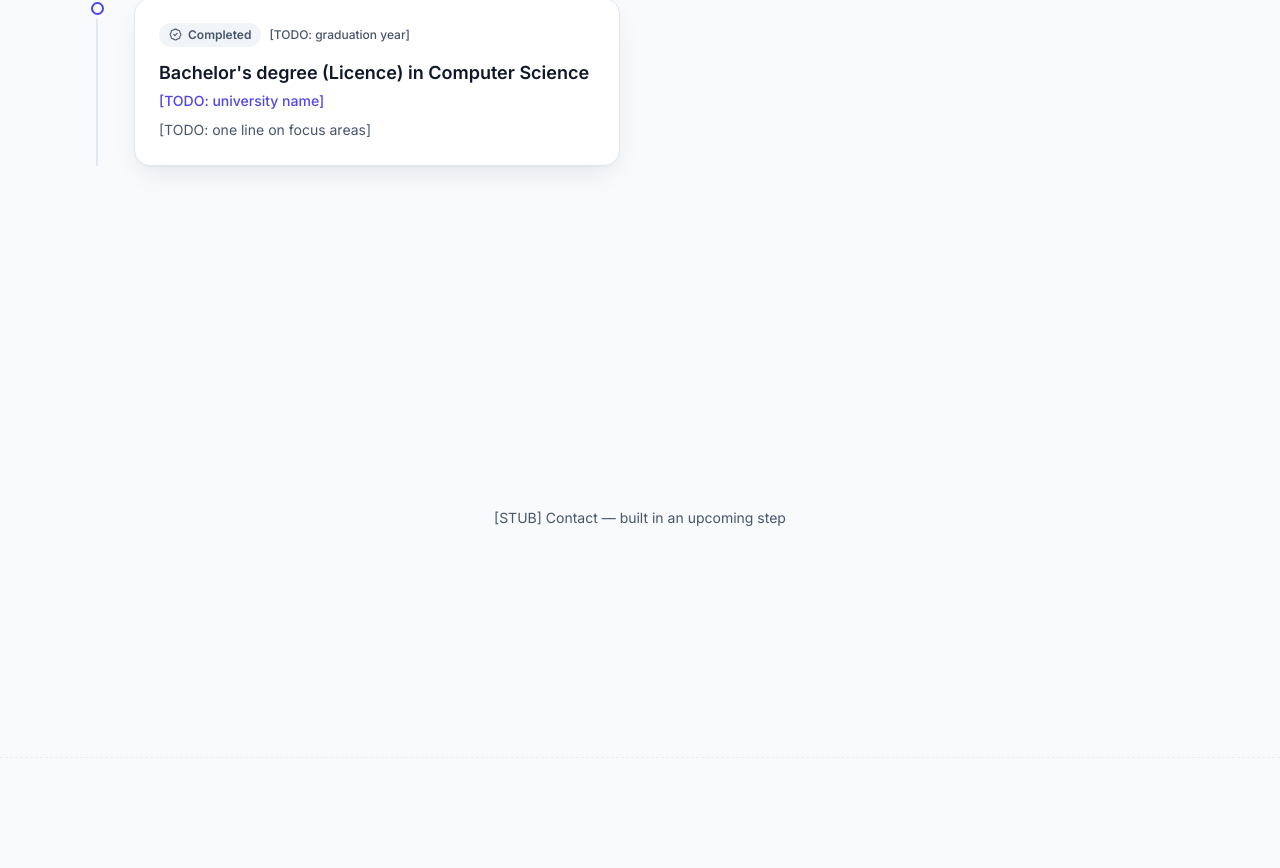
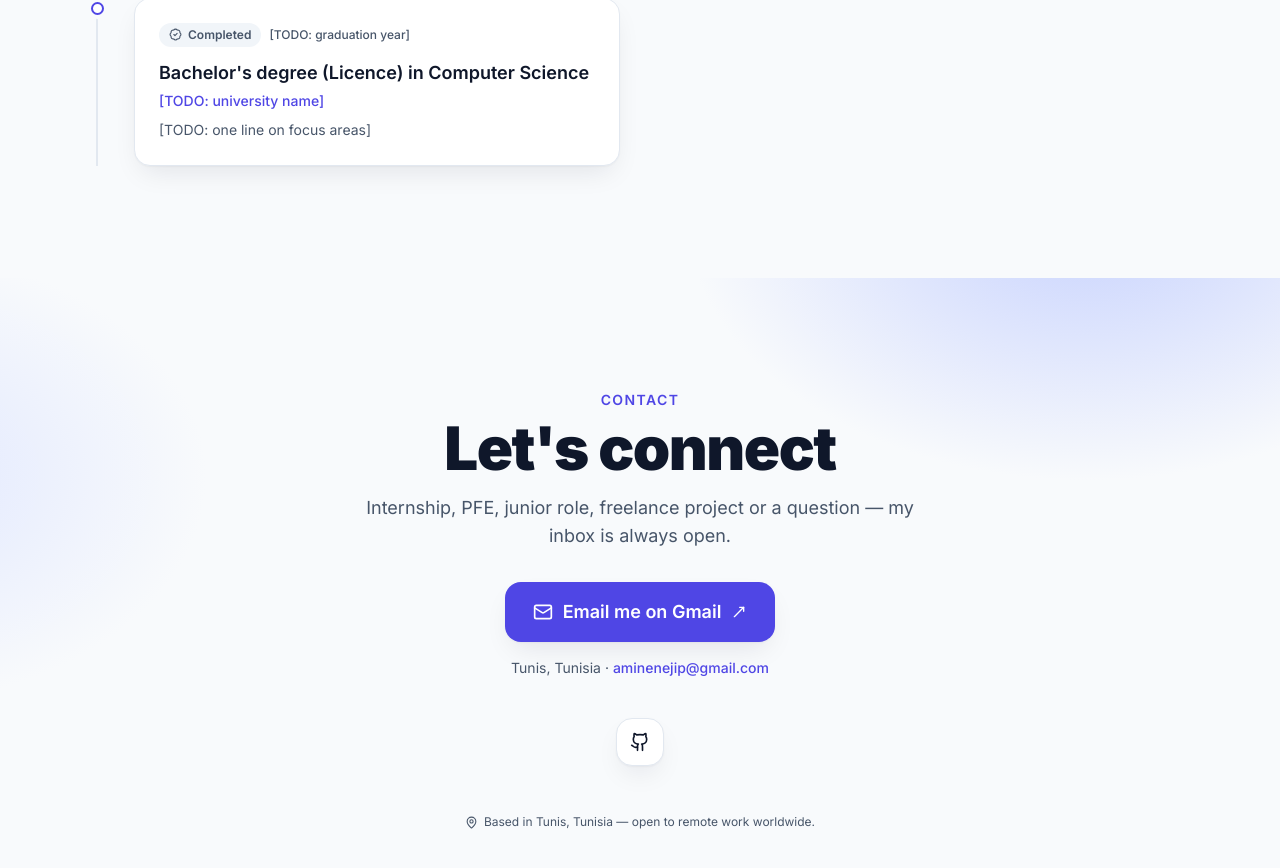
Before and after one commit to aminenejip/portfolio, a React (Vite) app: page / in a window 1280 px wide. Shown: the part 3267-4135 px from the top of the page. Before the commit the page ends 4025 px from the top, so only its background shows below. Built offline with nearby package versions, Linux system fonts and the light colour scheme.

Commit message:
Contact: big headline, Gmail direct compose button, conditional social row (no Web3Forms)

```diff
--- a/src/App.jsx
+++ b/src/App.jsx
@@ -3,12 +3,12 @@ import Hero from "./components/Hero.jsx";
 import About from "./components/About.jsx";
 import Projects from "./components/Projects.jsx";
 import EducationAndCertifications from "./components/EducationAndCertifications.jsx";
+import Contact from "./components/Contact.jsx";
 
 /**
  * App shell.
  * Section order (fixed): Hero(Home) → About → Projects → Education → Contact.
- * Remaining sections are added one at a time; the stubs below keep anchor
- * navigation working until each real component replaces them.
+ * Footer is the last remaining component.
  */
 export default function App() {
   return (
@@ -24,22 +24,8 @@ export default function App() {
         <About />
         <Projects />
         <EducationAndCertifications />
-        <Stub id="contact" label="Contact" />
+        <Contact />
       </main>
     </>
   );
 }
-
-function Stub({ id, label }) {
-  return (
-    <section
-      id={id}
-      aria-label={label}
-      className="flex min-h-[60vh] items-center justify-center border-b border-dashed border-borderline/60"
-    >
-      <p className="text-sm text-muted">
-        [STUB] {label} — built in an upcoming step
-      </p>
-    </section>
-  );
-}
--- /dev/null
+++ b/src/components/Contact.jsx
@@ -0,0 +1,116 @@
+import { Github, Linkedin as LinkedinIcon, Mail, MapPin, MoveUpRight } from "lucide-react";
+import Reveal from "./Reveal.jsx";
+import { profile, social, sectionCopy } from "../data/portfolio.js";
+
+/**
+ * Contact — big headline, short honest text, email button that opens a
+ * Gmail compose window directly (per Amine's choice: no Web3Forms key,
+ * no form). Social icon row: real links only — placeholder LinkedIn stays
+ * hidden until a real URL is filled in portfolio.js.
+ */
+
+const isSafeUrl = (v) => typeof v === "string" && /^(https?:\/\/)/i.test(v.trim());
+const isRealEmail = (v) => typeof v === "string" && /^[^\s@]+@[^\s@]+\.[^\s@]+$/.test(v);
+
+export default function Contact() {
+  const { kicker, title, subtitle } = sectionCopy.contact;
+  const hasEmail = isRealEmail(profile.email) && !(profile.email ?? "").startsWith("[");
+  const linkedIn = isSafeUrl(social.linkedin) ? social.linkedin.trim() : null;
+  const github = isSafeUrl(social.github) ? social.github.trim() : null;
+
+  /* Opens the Gmail web compose window directly (no mail client config needed) */
+  const gmailComposeUrl = hasEmail
+    ? `https://mail.google.com/mail/?view=cm&fs=1&to=${encodeURIComponent(profile.email)}`
+    : null;
+
+  return (
+    <section id="contact" className="gradient-bg py-20 sm:py-24 lg:py-28" aria-labelledby="contact-title">
+      <div className="mx-auto max-w-3xl px-5 text-center sm:px-8">
+        <Reveal>
+          <p className="text-sm font-semibold uppercase tracking-widest text-link">{kicker}</p>
+          <h2 id="contact-title" className="mt-2 text-4xl font-black tracking-tight sm:text-5xl lg:text-6xl">
+            {title}
+          </h2>
+          <p className="mx-auto mt-4 max-w-xl text-base text-muted sm:text-lg">{subtitle}</p>
+        </Reveal>
+
+        {/* Email — Gmail compose directly */}
+        {hasEmail ? (
+          <Reveal delay={0.08}>
+            <a
+              href={gmailComposeUrl}
+              target="_blank"
+              rel="noreferrer noopener"
+              className="mt-8 inline-flex items-center gap-2.5 rounded-2xl bg-accent px-7 py-4 text-base font-semibold text-white shadow-card transition-colors hover:bg-accent-hover sm:text-lg"
+            >
+              <Mail size={20} aria-hidden />
+              Email me on Gmail
+              <MoveUpRight size={16} aria-hidden />
+            </a>
+            <p className="mt-4 text-sm text-muted">
+              {profile.location} ·{" "}
+              <a
+                href={`mailto:${profile.email}`}
+                className="font-medium text-link underline-offset-4 hover:underline"
+              >
+                {profile.email}
+              </a>
+            </p>
+          </Reveal>
+        ) : (
+          <Reveal delay={0.08}>
+            <p className="mt-8 rounded-2xl border border-dashed border-borderline bg-surface px-5 py-4 text-sm text-muted">
+              [TODO: add a real email to <code>profile.email</code> in{" "}
+              <code>src/data/portfolio.js</code> — the button shows up automatically]
+            </p>
+          </Reveal>
+        )}
+
+        {/* Social icon row — real links only */}
+        <Reveal delay={0.14}>
+          <ul className="mt-10 flex items-center justify-center gap-3" role="list" aria-label="Social profiles">
+            {github && (
+              <li>
+                <a
+                  href={github}
+                  target="_blank"
+                  rel="noreferrer noopener"
+                  aria-label="GitHub profile"
+                  className="grid size-12 place-items-center rounded-2xl border border-borderline bg-surface text-content shadow-card transition-colors hover:bg-surface-2"
+                >
+                  <Github size={20} aria-hidden />
+                </a>
+              </li>
+            )}
+            {linkedIn && (
+              <li>
+                <a
+                  href={linkedIn}
+                  target="_blank"
+                  rel="noreferrer noopener"
+                  aria-label="LinkedIn profile"
+                  className="grid size-12 place-items-center rounded-2xl border border-borderline bg-surface text-content shadow-card transition-colors hover:bg-surface-2"
+                >
+                  <LinkedinIcon size={20} aria-hidden />
+                </a>
+              </li>
+            )}
+          </ul>
+          {!github && !linkedIn && (
+            <p className="mt-10 text-sm text-muted">
+              [TODO: social links appear once <code>social</code> URLs are filled in{" "}
+              <code>src/data/portfolio.js</code>]
+            </p>
+          )}
+        </Reveal>
+
+        <Reveal delay={0.2}>
+          <p className="mt-12 flex items-center justify-center gap-1.5 text-xs text-muted">
+            <MapPin size={13} aria-hidden />
+            Based in Tunis, Tunisia — open to remote work worldwide.
+          </p>
+        </Reveal>
+      </div>
+    </section>
+  );
+}
--- a/src/data/portfolio.js
+++ b/src/data/portfolio.js
@@ -177,6 +177,12 @@ export const sectionCopy = {
     title: "Degrees and certified coursework",
     subtitle: "Formal computer science training, ongoing networking & cloud specialization.",
   },
+  contact: {
+    kicker: "Contact",
+    title: "Let's connect",
+    subtitle:
+      "Internship, PFE, junior role, freelance project or a question — my inbox is always open.",
+  },
 };
 
 /** TODO [PLACEHOLDER]: final deployed site URL — used by the SEO step (sitemap, canonical) */
```
